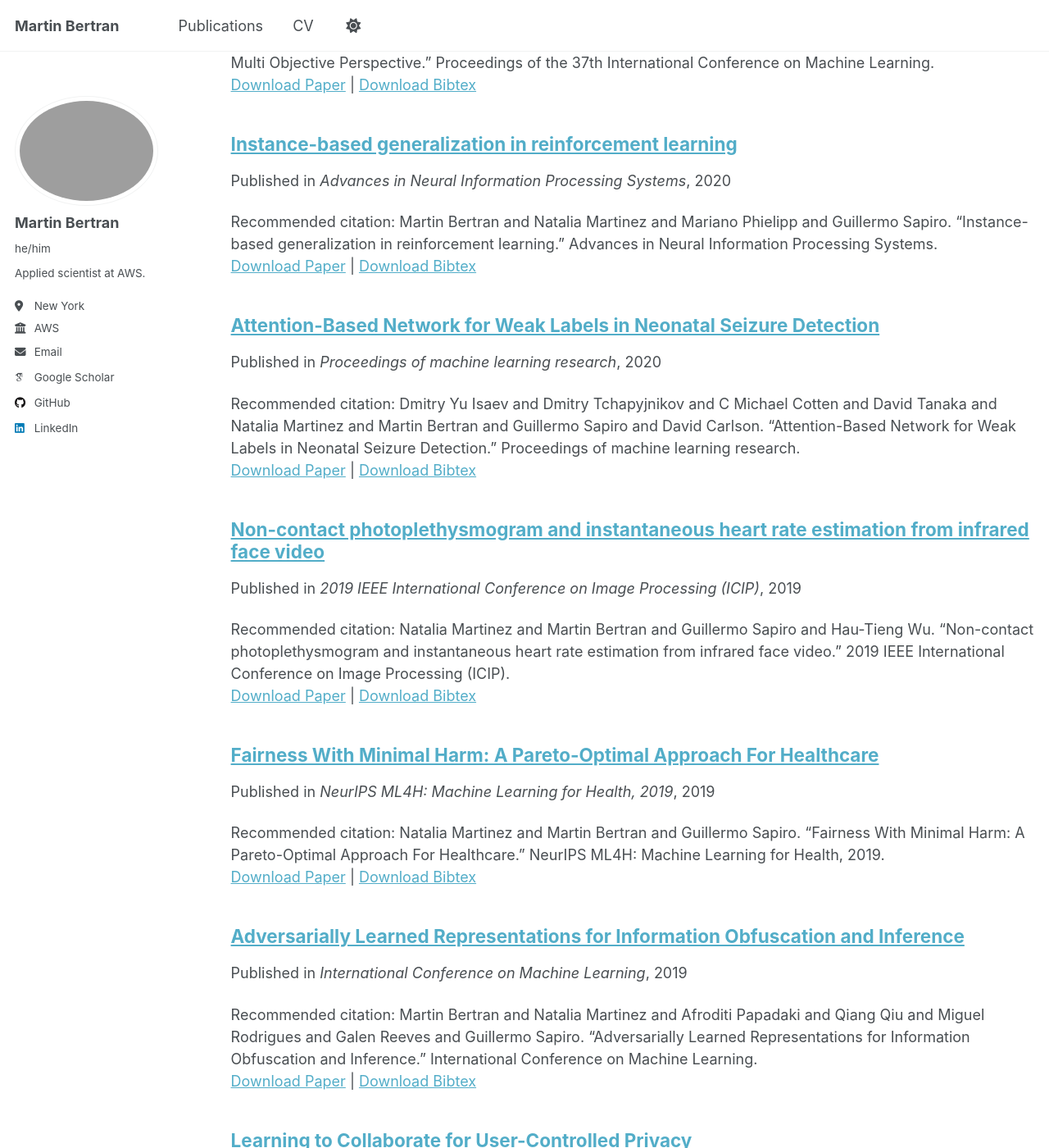
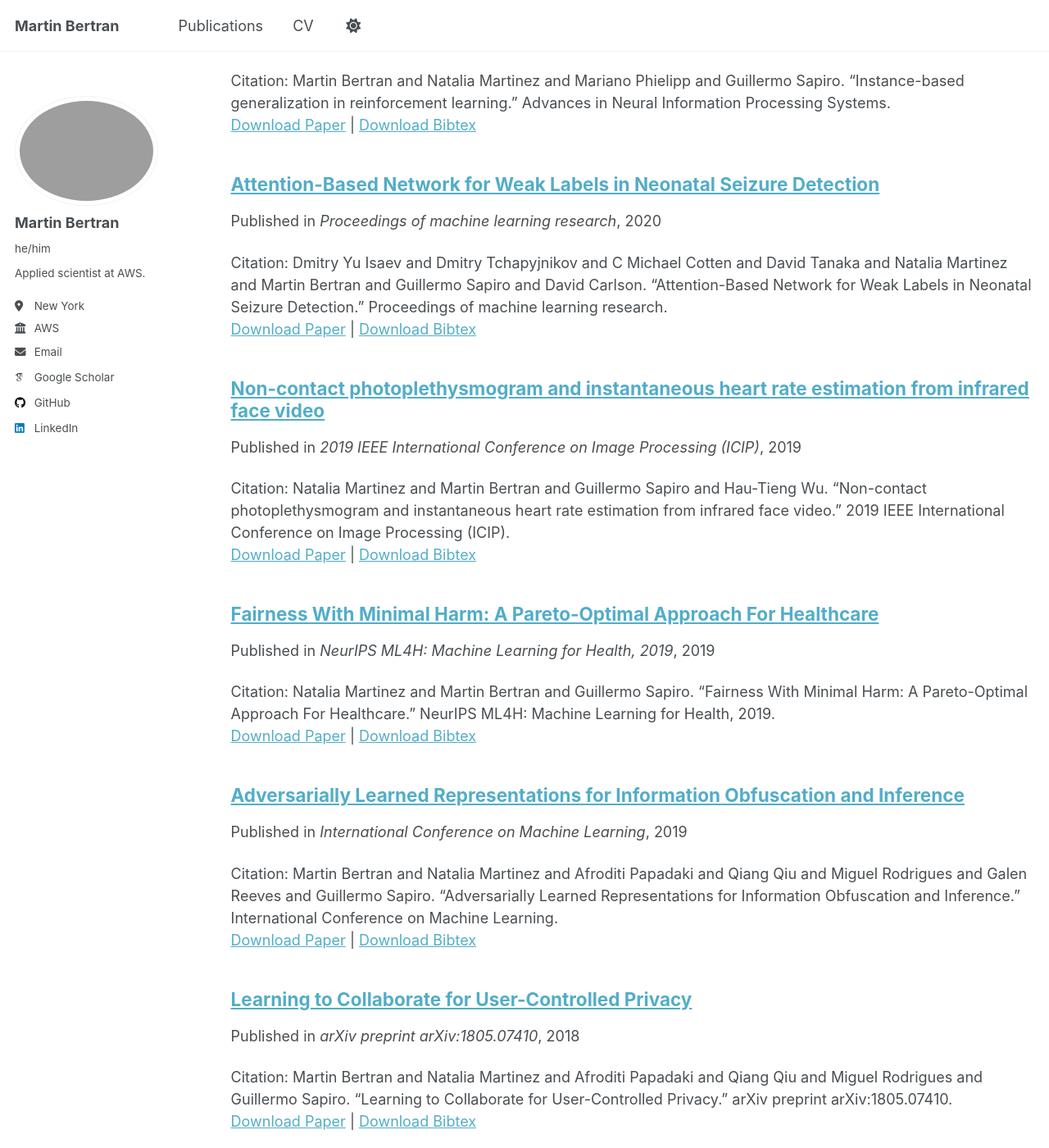
Before and after one commit to MartinBertran/martinbertran.github.io, a Jekyll site: the page built from _pages/publications.html, in a window 1280 px wide and 1400 px high, scrolled down 4230 px. Shown: the whole window at 82% size. Built offline with Jekyll 4.4.1, drawn with Linux system fonts in a browser that asks for light colours; some web fonts are replaced; some of the changed text lies outside the part shown.

Commit message:
misc changes

````diff
--- a/_config.yml
+++ b/_config.yml
@@ -10,7 +10,6 @@
 locale                   : "en-US"
 site_theme               : "default"
 title                    : "Martin Bertran"
-tagline                  : "Fairness * Privacy * Calibration"
 title_separator          : "-"
 name                     : &name "Martin Bertran"
 description              : &description ">-
@@ -18,14 +17,14 @@
   machine‑learning systems. Opinions are my own."
 url                      : https://martinbertran.github.io # the base hostname & protocol for your site e.g. "https://[your GitHub username].github.io" or if you already have some other page hosted on Github then use "https://[your GitHub username].github.io/[Your Repo Name]"
 baseurl                  : "" # the subpath of your site, e.g. "/blog"
-repository               : "MartinBertran/academicpages.github.io"
+repository               : "martinbertran/academicpages.github.io"
 
 # Site Author - The following control what appear as part of the author content on the side bar.
 #               If a field is blank the icon and link will not appear, otherwise it will be shown.
 #               Additional customization can be done by editing /_includes/author-profile.html
 author:
   # Biographic information
-  avatar           : "/images/profile.jpg"
+  avatar           : "profile.jpg"
   name             : "Martin Bertran"
   pronouns         : "he/him"
   bio              : "Applied scientist at AWS."
@@ -80,13 +79,16 @@
   # zhihu            : # Username
 
 # Publication Category - The following the list of publication categories and their headings
-publication_category:
-  books:
-    title: 'Books'
-  manuscripts:
-    title: 'Journal Articles'
-  conferences:
-    title: 'Conference Papers'
+# publication_category:
+#   books:
+#     title: 'Books'
+#   manuscripts:
+#     title: 'Conference Papers'
+#   conferences:
+#     title: 'Conference Papers'
+#   journal:
+#     title: "Conference Papers"
+#     output: true
 
 # Site Settings
 teaser                   :  # filename of teaser fallback teaser image placed in /images/, .e.g. "500x300.png"
--- a/_includes/archive-single.html
+++ b/_includes/archive-single.html
@@ -53,21 +53,21 @@
     {% endif %}
 
     {% if post.citation and post.paperurl and post.slidesurl and post.bibtexurl %}
-      <p>Recommended citation: {{ post.citation }}<br /><a href="{{ post.paperurl }}">Download Paper</a> | <a href="{{ post.slidesurl }}">Download Slides</a> | <a href="{{ post.bibtexurl }}">Download Bibtex</a></p>
+      <p>Citation: {{ post.citation }}<br /><a href="{{ post.paperurl }}">Download Paper</a> | <a href="{{ post.slidesurl }}">Download Slides</a> | <a href="{{ post.bibtexurl }}">Download Bibtex</a></p>
     {% elsif post.citation and post.paperurl and post.slidesurl %}
-      <p>Recommended citation: {{ post.citation }}<br /><a href="{{ post.paperurl }}">Download Paper</a> | <a href="{{ post.slidesurl }}">Download Slides</a></p>
+      <p>Citation: {{ post.citation }}<br /><a href="{{ post.paperurl }}">Download Paper</a> | <a href="{{ post.slidesurl }}">Download Slides</a></p>
     {% elsif post.citation and post.paperurl and post.bibtexurl %}
-      <p>Recommended citation: {{ post.citation }}<br /><a href="{{ post.paperurl }}">Download Paper</a> | <a href="{{ post.bibtexurl }}">Download Bibtex</a></p>
+      <p>Citation: {{ post.citation }}<br /><a href="{{ post.paperurl }}">Download Paper</a> | <a href="{{ post.bibtexurl }}">Download Bibtex</a></p>
     {% elsif post.citation and post.paperurl %}
-      <p>Recommended citation: {{ post.citation }}<br /><a href="{{ post.paperurl }}">Download Paper</a></p>
+      <p>Citation: {{ post.citation }}<br /><a href="{{ post.paperurl }}">Download Paper</a></p>
     {% elsif post.citation and post.slidesurl and post.bibtexurl %}
-      <p>Recommended citation: {{ post.citation }}<br /><a href="{{ post.slidesurl }}">Download Slides</a> | <a href="{{ post.bibtexurl}}">Download Bibtex</a></p>
+      <p>Citation: {{ post.citation }}<br /><a href="{{ post.slidesurl }}">Download Slides</a> | <a href="{{ post.bibtexurl}}">Download Bibtex</a></p>
     {% elsif post.citation and post.slidesurl %}
-      <p>Recommended citation: {{ post.citation }}<br /><a href="{{ post.slidesurl }}">Download Slides</a></p>
+      <p>Citation: {{ post.citation }}<br /><a href="{{ post.slidesurl }}">Download Slides</a></p>
     {% elsif post.citation and post.bibtexurl %}
-      <p>Recommended citation: {{ post.citation }}<br /><a href="{{ post.bibtexurl }}">Download Bibtex</a></p>
+      <p>Citation: {{ post.citation }}<br /><a href="{{ post.bibtexurl }}">Download Bibtex</a></p>
     {% elsif post.citation %}
-      <p>Recommended citation: {{ post.citation }}</p>
+      <p>Citation: {{ post.citation }}</p>
     {% elsif post.paperurl and post.bibtexurl %}
       <p><a href=" {{ post.paperurl }} ">Download Paper</a> | <a href="{{ post.bibtexurl }}">Download Bibtex</a></p>
     {% elsif post.paperurl %}
--- a/markdown_generator/publications.py
+++ b/markdown_generator/publications.py
@@ -57,7 +57,7 @@
 
 # ## Creating the markdown files
 #
-# This is where the heavy lifting is done. This loops through all the rows in the TSV dataframe, then starts to concatentate a big string (```md```) that contains the markdown for each type. It does the YAML metadata first, then does the description for the individual page. If you don't want something to appear (like the "Recommended citation")
+# This is where the heavy lifting is done. This loops through all the rows in the TSV dataframe, then starts to concatentate a big string (```md```) that contains the markdown for each type. It does the YAML metadata first, then does the description for the individual page. If you don't want something to appear (like the "Citation")
 
 # In[5]:
 
````
Also changed, not shown: _layouts/single.html (+8 -8 lines), 1 other file.
